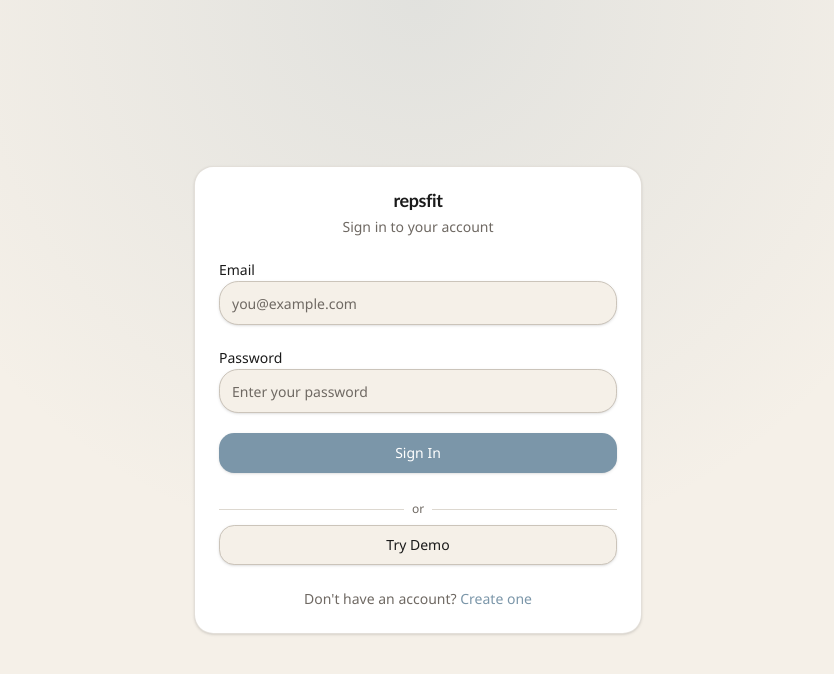
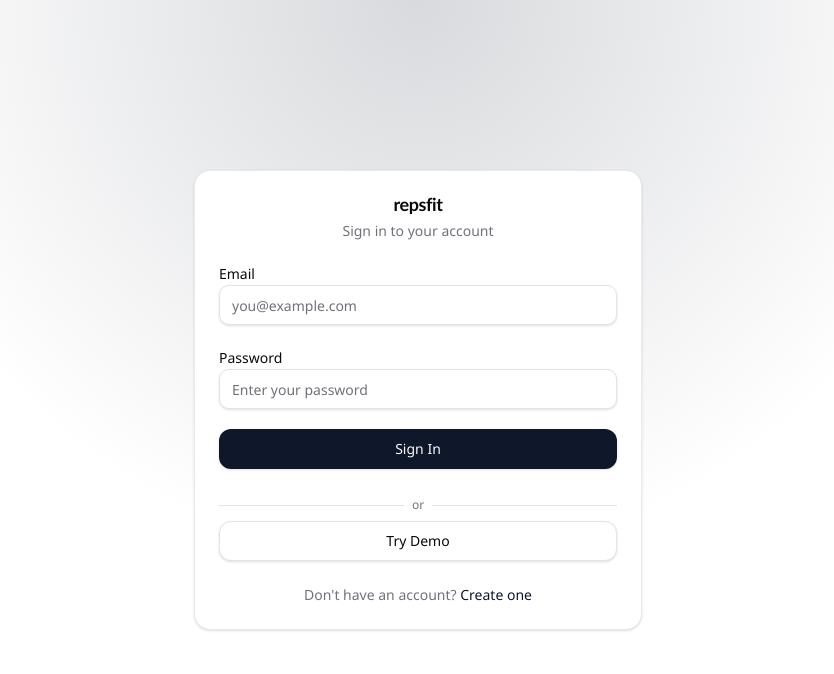
Before and after one commit to keeper92/liftlog, a Next.js app: page /login in a window 1280 px wide. Shown: the top 674 px of the page, without its empty margins (222-1056 px from the left). Built offline with nearby package versions, Linux system fonts and the light colour scheme.

Commit message:
Apply visible shadcn baseline theme and control shapes

```diff
--- a/src/app/globals.css
+++ b/src/app/globals.css
@@ -4,40 +4,40 @@
   --font-inter: "Avenir Next", "Avenir", "Segoe UI", "Helvetica Neue", Helvetica, Arial, sans-serif;
   --font-outfit: "Avenir Next Condensed", "Avenir Next", "Futura", "Trebuchet MS", sans-serif;
 
-  --radius: 0.95rem;
+  --radius: 0.75rem;
 
   /* shadcn token values */
-  --background: #f5f0e8;
-  --foreground: #1a1a1a;
+  --background: #ffffff;
+  --foreground: #09090b;
   --card: #ffffff;
-  --card-foreground: #1a1a1a;
+  --card-foreground: #09090b;
   --popover: #ffffff;
-  --popover-foreground: #1a1a1a;
-  --primary: #7b96a9;
-  --primary-foreground: #ffffff;
-  --secondary: #f1ece4;
-  --secondary-foreground: #3f3b38;
-  --muted: #f1ece4;
-  --muted-foreground: #6f6963;
-  --accent: #ebe5dc;
-  --accent-foreground: #1a1a1a;
-  --destructive: #c45b52;
-  --destructive-foreground: #ffffff;
-  --border: #ddd8d0;
-  --input: #cbc4ba;
-  --ring: #7b96a9;
+  --popover-foreground: #09090b;
+  --primary: #0f172a;
+  --primary-foreground: #f8fafc;
+  --secondary: #f4f4f5;
+  --secondary-foreground: #18181b;
+  --muted: #f4f4f5;
+  --muted-foreground: #71717a;
+  --accent: #f4f4f5;
+  --accent-foreground: #18181b;
+  --destructive: #dc2626;
+  --destructive-foreground: #fafafa;
+  --border: #e4e4e7;
+  --input: #e4e4e7;
+  --ring: #0f172a;
 
   /* legacy token compatibility */
-  --background-elevated: #fbf8f3;
-  --success: #6b9e7a;
-  --warning: #d4a04a;
+  --background-elevated: #fafafa;
+  --success: #16a34a;
+  --warning: #d97706;
 
-  --shadow-card: 0 1px 1px rgba(20, 18, 15, 0.03), 0 10px 24px -14px rgba(20, 18, 15, 0.22);
-  --shadow-card-hover: 0 2px 3px rgba(20, 18, 15, 0.04), 0 16px 32px -16px rgba(20, 18, 15, 0.26);
-  --shadow-pill: 0 1px 1px rgba(20, 18, 15, 0.03), 0 8px 20px -14px rgba(20, 18, 15, 0.22);
-  --shadow-pill-hover: 0 2px 4px rgba(20, 18, 15, 0.04), 0 12px 24px -14px rgba(20, 18, 15, 0.26);
-  --shadow-pill-press: 0 1px 2px rgba(20, 18, 15, 0.06), inset 0 1px 0 rgba(255, 255, 255, 0.18);
-  --shadow-modal: 0 8px 30px rgba(20, 18, 15, 0.2), 0 2px 8px rgba(20, 18, 15, 0.14);
+  --shadow-card: 0 1px 1px rgba(15, 23, 42, 0.03), 0 8px 24px -16px rgba(15, 23, 42, 0.18);
+  --shadow-card-hover: 0 3px 6px rgba(15, 23, 42, 0.04), 0 18px 36px -20px rgba(15, 23, 42, 0.2);
+  --shadow-pill: 0 1px 1px rgba(15, 23, 42, 0.03), 0 8px 18px -14px rgba(15, 23, 42, 0.18);
+  --shadow-pill-hover: 0 2px 4px rgba(15, 23, 42, 0.05), 0 12px 24px -16px rgba(15, 23, 42, 0.2);
+  --shadow-pill-press: 0 1px 2px rgba(15, 23, 42, 0.08), inset 0 1px 0 rgba(255, 255, 255, 0.14);
+  --shadow-modal: 0 12px 34px rgba(15, 23, 42, 0.24), 0 3px 10px rgba(15, 23, 42, 0.18);
 }
 
 @theme inline {
--- a/src/app/layout.tsx
+++ b/src/app/layout.tsx
@@ -7,7 +7,7 @@ export const metadata: Metadata = {
 };
 
 export const viewport: Viewport = {
-  themeColor: '#f5f0e8',
+  themeColor: '#ffffff',
   width: 'device-width',
   initialScale: 1,
   maximumScale: 1,
--- a/src/components/ui/Button.tsx
+++ b/src/components/ui/Button.tsx
@@ -82,7 +82,6 @@ export default function Button({
       disabled={disabled || loading}
       className={cn(
         fullWidth && 'w-full',
-        variant === 'primary' && 'rounded-full',
         className
       )}
       {...rest}
--- a/src/components/ui/Card.tsx
+++ b/src/components/ui/Card.tsx
@@ -9,7 +9,7 @@ interface CardProps {
 }
 
 const baseClassName =
-  'rounded-2xl border border-border bg-card text-card-foreground shadow-sm';
+  'rounded-xl border border-border bg-card text-card-foreground shadow-sm';
 
 export default function Card({ children, className, onClick, noPadding = false }: CardProps) {
   if (onClick) {
--- a/src/components/ui/Input.tsx
+++ b/src/components/ui/Input.tsx
@@ -23,7 +23,7 @@ export default function Input({
       <ShadcnInput
         id={inputId}
         className={cn(
-          'h-11 rounded-xl',
+          'h-10 rounded-md',
           error && 'border-destructive focus-visible:ring-destructive/25',
           className
         )}
```
